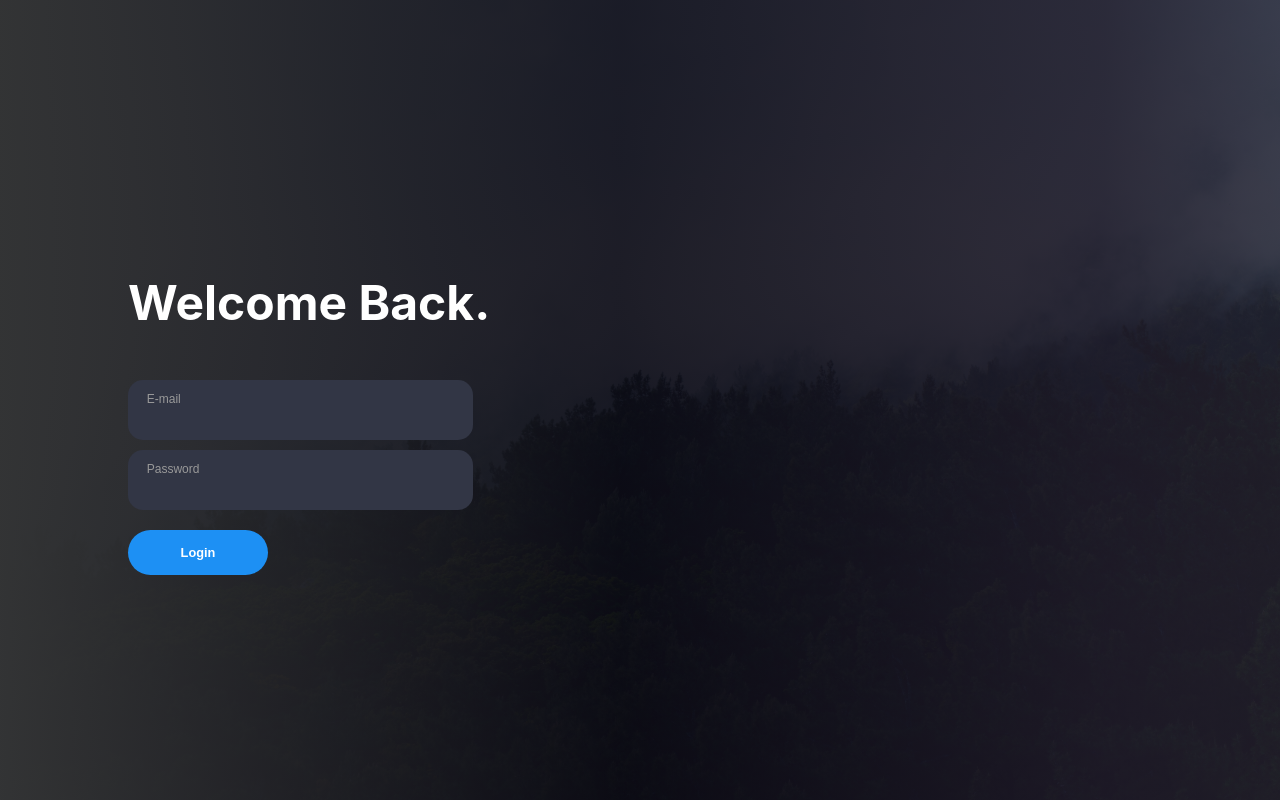
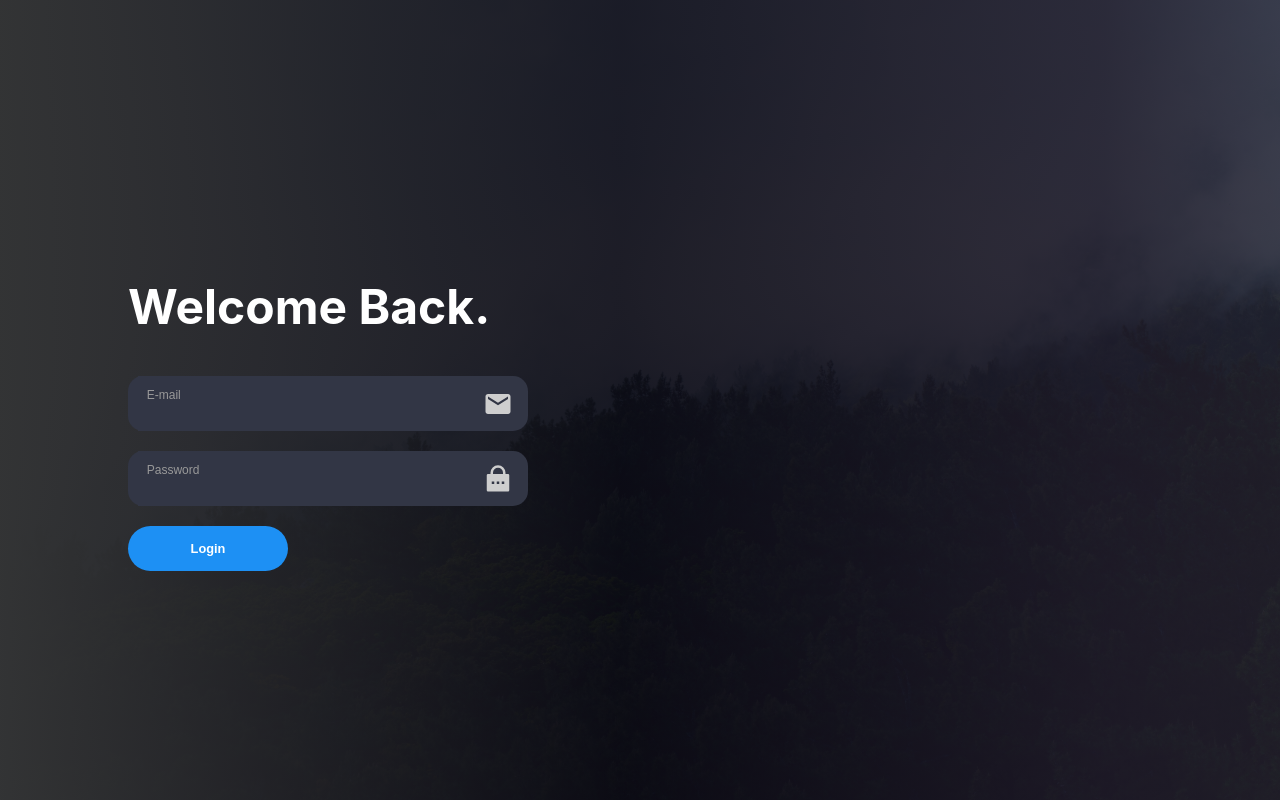
Before and after one commit to totorodev0032/wint-assignment, a React (Create React App) app: page / in a window 1280 px wide. Built offline with nearby package versions, Linux system fonts and the light colour scheme.

Commit message:
icons added in input field in form

```diff
--- a/src/components/LoginPage/LoginForm.js
+++ b/src/components/LoginPage/LoginForm.js
@@ -2,6 +2,8 @@ import { useFormik } from 'formik';
 import React from 'react';
 import styled from 'styled-components';
 import { useNavigate } from 'react-router';
+import { MdEmail } from 'react-icons/md';
+import { RiLockPasswordFill } from 'react-icons/ri';
 
 const LoginForm = () => {
   let navigate = useNavigate();
@@ -38,7 +40,9 @@ const LoginForm = () => {
 
   return (
     <>
-      <FormContainer onSubmit={formik.handleSubmit}>
+      <FormContainer autoComplete="off" onSubmit={formik.handleSubmit}>
+        {/* email */}
+        <InputContainer>
           <div id="float-label">
             <input
               type="email"
@@ -49,13 +53,20 @@ const LoginForm = () => {
               onBlur={formik.handleBlur}
             />
             <label htmlFor="email">E-mail</label>
+          </div>
+          <MdEmail
+            style={{ color: '#cecece', fontSize: '30px', marginRight: '15px' }}
+          />
+        </InputContainer>
         {formik.touched.email && formik.errors.email ? (
-            <div>
+          <div className="errorBox">
             {' '}
             <p>{formik.errors.email}</p>{' '}
           </div>
         ) : null}
-        </div>
+
+        {/* password */}
+        <InputContainer>
           <div id="float-label">
             <input
               type="password"
@@ -66,13 +77,17 @@ const LoginForm = () => {
               onBlur={formik.handleBlur}
             />
             <label htmlFor="password">Password</label>
+          </div>
+          <RiLockPasswordFill
+            style={{ color: '#cecece', fontSize: '30px', marginRight: '15px' }}
+          />
+        </InputContainer>
         {formik.touched.password && formik.errors.password ? (
-            <div>
+          <div className="errorBox">
             {' '}
             <p> {formik.errors.password}</p>{' '}
           </div>
         ) : null}
-        </div>{' '}
         <PrimaryButton type="submit"> Login </PrimaryButton>
       </FormContainer>
     </>
@@ -82,7 +97,7 @@ const LoginForm = () => {
 export default LoginForm;
 
 const FormContainer = styled.form`
-  width: 350px;
+  width: 400px;
   height: auto;
   justify-content: center;
   align-items: center;
@@ -90,39 +105,23 @@ const FormContainer = styled.form`
   #float-label {
     display: flex;
     flex-direction: column;
-    min-width: 350px;
+    ${'' /* min-width: 350px; */}
     position: relative;
-
-    div {
-      display: flex;
-      width: 100%;
-      background: #ffcdd2;
-      border: 1px solid #e57373;
-      height: 40px;
-      color: #000000;
-      border-radius: 10px;
-      margin: 0px 0 20px 0;
-      align-items: center;
-
-      p {
-        color: #ef5350;
-        padding-left: 10px;
-      }
-    }
   }
 
   #float-label input {
-    width: 90%;
-    height: 50px;
+    width: 100%;
+    height: 45px;
     background: #323645;
     border: none;
-    border-radius: 15px;
+    ${'' /* border-radius: 15px; */}
     padding: 10px 10px 0 20px;
     color: #ffffff;
-    margin-bottom: 10px;
+    margin-left: 10px;
 
     &:focus {
       outline: none;
+      background: #323645;
     }
   }
 
@@ -138,9 +137,41 @@ const FormContainer = styled.form`
     transform: translate(0, 12px) scale(0.75);
   }
 
+  .errorBox {
+    display: flex;
+    width: 100%;
+    background: #ffcdd2;
+    border: 1px solid #e57373;
+    height: 40px;
+    color: #000000;
+    border-radius: 10px;
+    margin: 10px 0 20px 0;
+    align-items: center;
+
+    p {
+      color: #ef5350;
+      padding-left: 10px;
+    }
+  }
+
   @media (max-width: 596px) {
     width: 90%;
+
+    #float-label input {
+      width: 50%;
     }
+  }
+`;
+
+const InputContainer = styled.div`
+  display: flex;
+  align-items: center;
+  height: 55px;
+  background: #323645;
+  width: 100%;
+  border-radius: 15px;
+  margin-top: 20px;
+  justify-content: space-between;
 `;
 
 const PrimaryButton = styled.button`
@@ -155,6 +186,6 @@ const PrimaryButton = styled.button`
   font-size: 0.8rem;
   font-weight: 600;
   color: #ffffff;
-  margin-top: 10px;
   cursor: pointer;
+  margin-top: 20px;
 `;
--- a/src/components/LoginPage/LoginPage.js
+++ b/src/components/LoginPage/LoginPage.js
@@ -48,4 +48,5 @@ const LoginPageContainer = styled.div`
 const Heading = styled.h3`
   font-size: 3rem;
   color: #ffffff;
+  margin-bottom: 20px;
 `;
```
Lines whose indentation alone changed are shown as unchanged.
